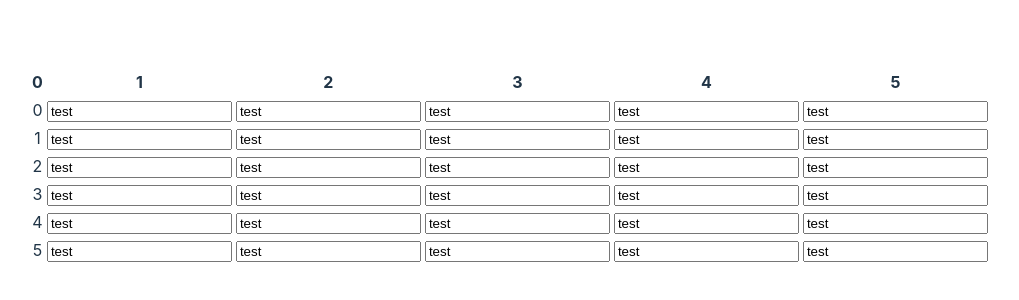
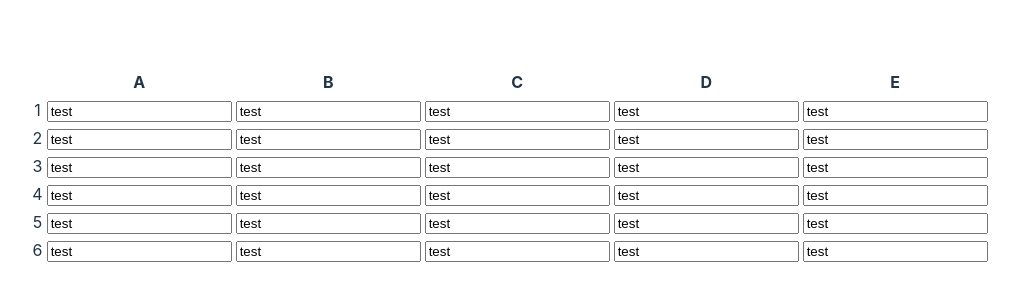
Before and after one commit to AlvaroMun/code-challenge-effectus, a React (Vite) app in the folder spread-sheet-effectus/: page / in a window 1280 px wide. Shown: the part 234-534 px from the top of the page, without its empty margins (130-1149 px from the left). Built offline with nearby package versions, Linux system fonts and the light colour scheme.

Commit message:
added utils functions to get cell value based on cell coordinates

```diff
--- a/spread-sheet-effectus/package.json
+++ b/spread-sheet-effectus/package.json
@@ -9,6 +9,7 @@
     "preview": "vite preview"
   },
   "dependencies": {
+    "hot-formula-parser": "^4.0.0",
     "react": "^18.2.0",
     "react-dom": "^18.2.0"
   },
--- a/spread-sheet-effectus/src/App.tsx
+++ b/spread-sheet-effectus/src/App.tsx
@@ -5,8 +5,6 @@ import Sheet from "./components/Sheet";
 import { SheetContext } from "./context/SheetContext";
 
 function App() {
-    const [count, setCount] = useState(0);
-
     return (
         <div>
             <table>
--- a/spread-sheet-effectus/src/components/Cell.tsx
+++ b/spread-sheet-effectus/src/components/Cell.tsx
@@ -1,5 +1,8 @@
 import React, { FC, SyntheticEvent, useContext } from "react";
 import { SheetContext } from "../context/SheetContext";
+import { getCellValFromCoor, getCellValue, testSplitOperands } from "./utils";
+//@ts-ignore
+import { Parser as FormulaParser } from "hot-formula-parser";
 
 type CellProps = {
     columnIdentifier: number;
@@ -8,7 +11,37 @@ type CellProps = {
 
 export const Cell: FC<CellProps> = ({ rowIdentifier, columnIdentifier }) => {
     const { sheetMatrix, setSheetMatrix } = useContext(SheetContext);
-    console.log(sheetMatrix[rowIdentifier][columnIdentifier]);
+
+    //TODO: improve funct
+    const inputOnchange = (val: string) => {
+        setSheetMatrix((prevState: string[][]) => {
+            const newState = [...prevState];
+            newState[rowIdentifier][columnIdentifier] = val;
+            return newState;
+        });
+    };
+
+    const onKeyDownAction = (event: React.KeyboardEvent<HTMLInputElement>) => {
+        console.log("keydown");
+        let currentCellVal = sheetMatrix[rowIdentifier][columnIdentifier];
+        if (event.key === "Enter" && currentCellVal.startsWith("=")) {
+            const formula = currentCellVal.slice(1);
+            console.log({ formula });
+            const formulaParser = new FormulaParser();
+            console.log(formulaParser.parse(formula.slice(1)));
+
+            //split formula into cells and operands
+            console.log("test", testSplitOperands(formula));
+
+            //get cell val
+            console.log(getCellValFromCoor(formula, sheetMatrix));
+
+            /*  console.log(
+                "cosito",
+                getCellValue(columnIdentifier, rowIdentifier, sheetMatrix)
+            ); */
+        }
+    };
 
     return (
         <td>
@@ -16,15 +49,11 @@ export const Cell: FC<CellProps> = ({ rowIdentifier, columnIdentifier }) => {
                 type={"text"}
                 value={sheetMatrix[rowIdentifier][columnIdentifier]}
                 onChange={(event: React.ChangeEvent<HTMLInputElement>) => {
-                    setSheetMatrix((prevState: string[][]) => {
-                        const newState = [...prevState];
-                        newState[rowIdentifier][columnIdentifier] =
-                            event.target.value;
-                        return newState;
-                    });
+                    inputOnchange(event.target.value);
                 }}
+                onKeyDown={onKeyDownAction}
                 onSelect={() =>
-                    console.log({ rowIdentifier, columnIdentifier })
+                    console.log({ columnIdentifier, rowIdentifier })
                 }
             ></input>
         </td>
--- a/spread-sheet-effectus/src/components/Row.tsx
+++ b/spread-sheet-effectus/src/components/Row.tsx
@@ -9,11 +9,11 @@ type RowProps = {
 export const Row: FC<RowProps> = ({ columns, rowIdentifier }) => {
     return (
         <tr>
-            <td>{rowIdentifier}</td>
+            <td>{rowIdentifier + 1}</td>
             {[...Array(columns - 1).keys()].map((columnNumber) => (
                 <React.Fragment key={columnNumber}>
                     <Cell
-                        columnIdentifier={columnNumber + 1}
+                        columnIdentifier={columnNumber}
                         rowIdentifier={rowIdentifier}
                     />
                 </React.Fragment>
--- a/spread-sheet-effectus/src/components/Sheet.tsx
+++ b/spread-sheet-effectus/src/components/Sheet.tsx
@@ -1,6 +1,7 @@
-import React, { FC, useEffect, useState } from "react";
+import React, { FC, useEffect, useMemo, useState } from "react";
 import { SheetContext } from "../context/SheetContext";
 import { Row } from "./Row";
+import { alphabetArr } from "./utils";
 
 type SheetProps = {
     columns: number;
@@ -13,6 +14,8 @@ const Sheet: FC<SheetProps> = ({ columns, rows }) => {
             ...Array(columns).fill("test"),
         ]);
     };
+
+    const alphabet = useMemo(() => alphabetArr(), []);
 
     useEffect(() => {
         /* const coisto = matrixCreator();
@@ -29,17 +32,23 @@ const Sheet: FC<SheetProps> = ({ columns, rows }) => {
                 {/* Header */}
                 <thead>
                     <tr>
-                        {[...Array(columns).keys()].map((columnNumber) => (
+                        <th></th>
+                        {alphabet.slice(0, columns - 1).map((columnNumber) => (
                             <th key={columnNumber}>{columnNumber}</th>
                         ))}
                     </tr>
                 </thead>
                 <tbody>
-                    {[...Array(rows).keys()].map((rowNumber) => (
-                        <React.Fragment key={rowNumber}>
-                            <Row columns={columns} rowIdentifier={rowNumber} />
-                        </React.Fragment>
-                    ))}
+                    {[...Array(rows).keys()].map((rowNumber) => {
+                        return (
+                            <React.Fragment key={rowNumber}>
+                                <Row
+                                    columns={columns}
+                                    rowIdentifier={rowNumber}
+                                />
+                            </React.Fragment>
+                        );
+                    })}
                 </tbody>
             </SheetContext.Provider>
         </>
--- /dev/null
+++ b/spread-sheet-effectus/src/components/utils.ts
@@ -0,0 +1,45 @@
+export const getCellValue=(columnCoord:number, rowCoord:number, matriz:string[][] | number [][])=>{
+    return matriz[rowCoord][columnCoord];
+}
+
+export const alphabetArr=()=>{
+    const alpha = Array.from(Array(26)).map((e, i) => i + 65);
+    return alpha.map((x) => String.fromCharCode(x));
+
+}
+
+const getAlphabetIndex=(alphabetLetter:string)=>{
+    const alphabet=alphabetArr();
+    return alphabet.indexOf(alphabetLetter.toUpperCase());
+}
+
+const extractCellCoordinates=(text:string)=>{
+    return text.split(/[+*\/-]/g);
+}
+
+export const getCellValFromCoor=(coord:string, matriz:string[][])=>{
+    //for now I assume that it contains A2 format
+    const columnCoord=getAlphabetIndex(coord[0]);
+    const rowCoord=Number(coord.slice(1))-1;
+    return matriz[rowCoord][columnCoord];
+}
+
+export const testSplitOperands=(expression:string)=>{
+   //var expression = "7.2*6+3/2-5*6+(7-2)*5";
+   const operandChar = ["+", "-", "/", "*"];
+let copy = expression;
+
+expression = expression.replace(/[0-9]+/g, "#").replace(/[\(|\|\.)]/g, "");
+let cellCoordinates = copy.split(/[+*\/-]/g);
+let operators = expression.split('').filter((val)=>operandChar.includes(val));
+console.log({cellCoordinates,operators})
+/* let result = [];
+
+for(let i = 0; i < numbers.length; i++){
+     result.push(numbers[i]);
+     if (i < operators.length) result.push(operators[i]);
+}
+
+return result; */
+
+}
```
Also changed, not shown: 1 other file (tests, documents, lock files or other folders).
